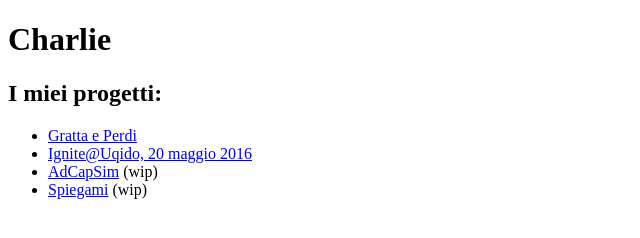
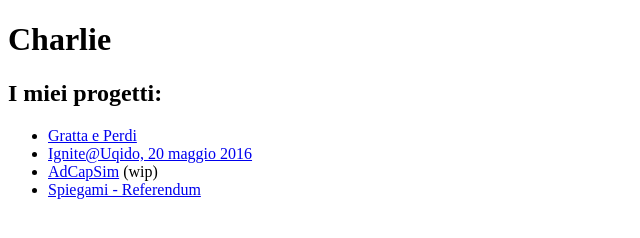
Before and after one commit to carlomartinucci/carlomartinucci.github.io, a plain HTML site: page index.html in a window 1280 px wide. Shown: the whole page, without its empty margins (0-640 px from the left). Drawn offline with Linux system fonts and the light colour scheme.

Commit message:
Update index.html

```diff
--- a/index.html
+++ b/index.html
@@ -7,7 +7,7 @@
 <li><a href="http://carlomartinucci.github.io/gratta">Gratta e Perdi</a></li>
 <li><a href="http://carlomartinucci.github.io/UqidoIgnite/">Ignite@Uqido, 20 maggio 2016</a></li>
 <li><a href="#">AdCapSim</a> (wip)</li>
-<li><a href="#">Spiegami</a> (wip)</li>
+<li><a href="http://carlomartinucci.github.io/spiegami-referendum">Spiegami - Referendum</a></li>
 
 </ul>
 </body>
```
